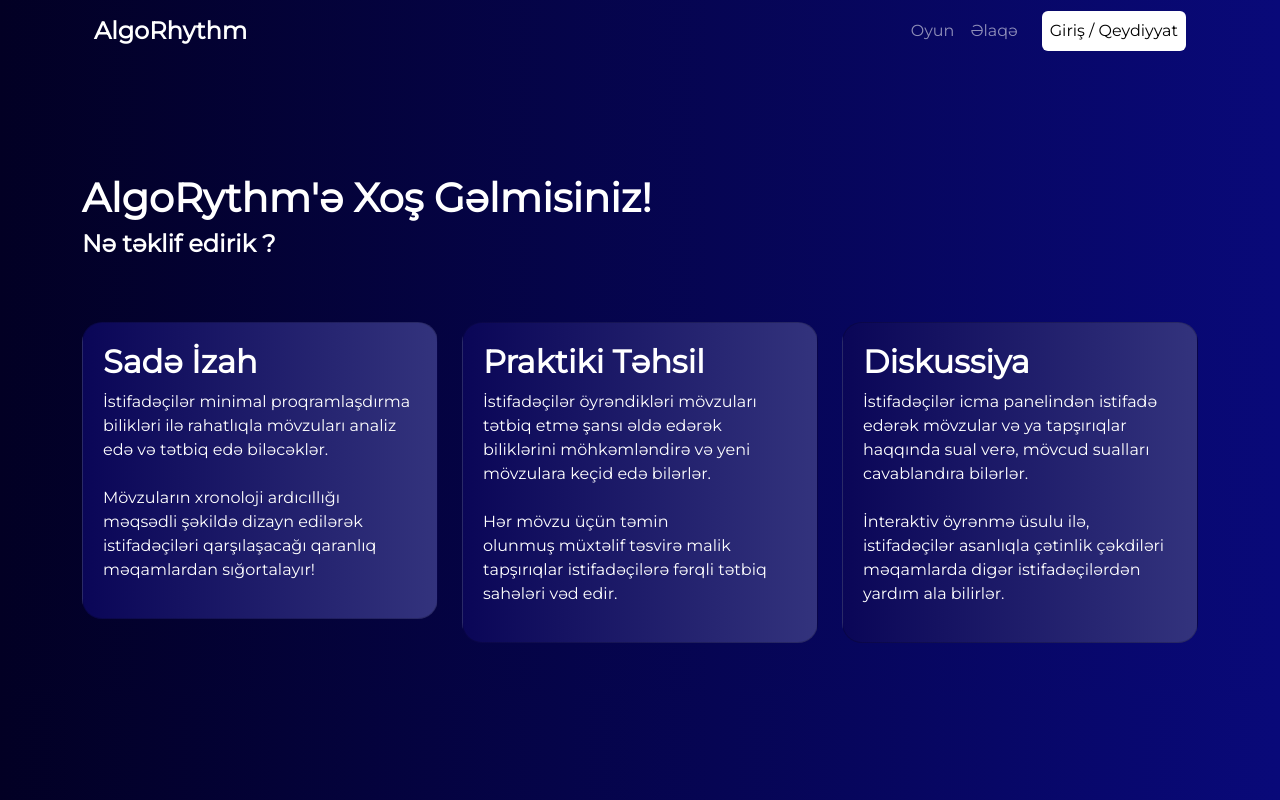
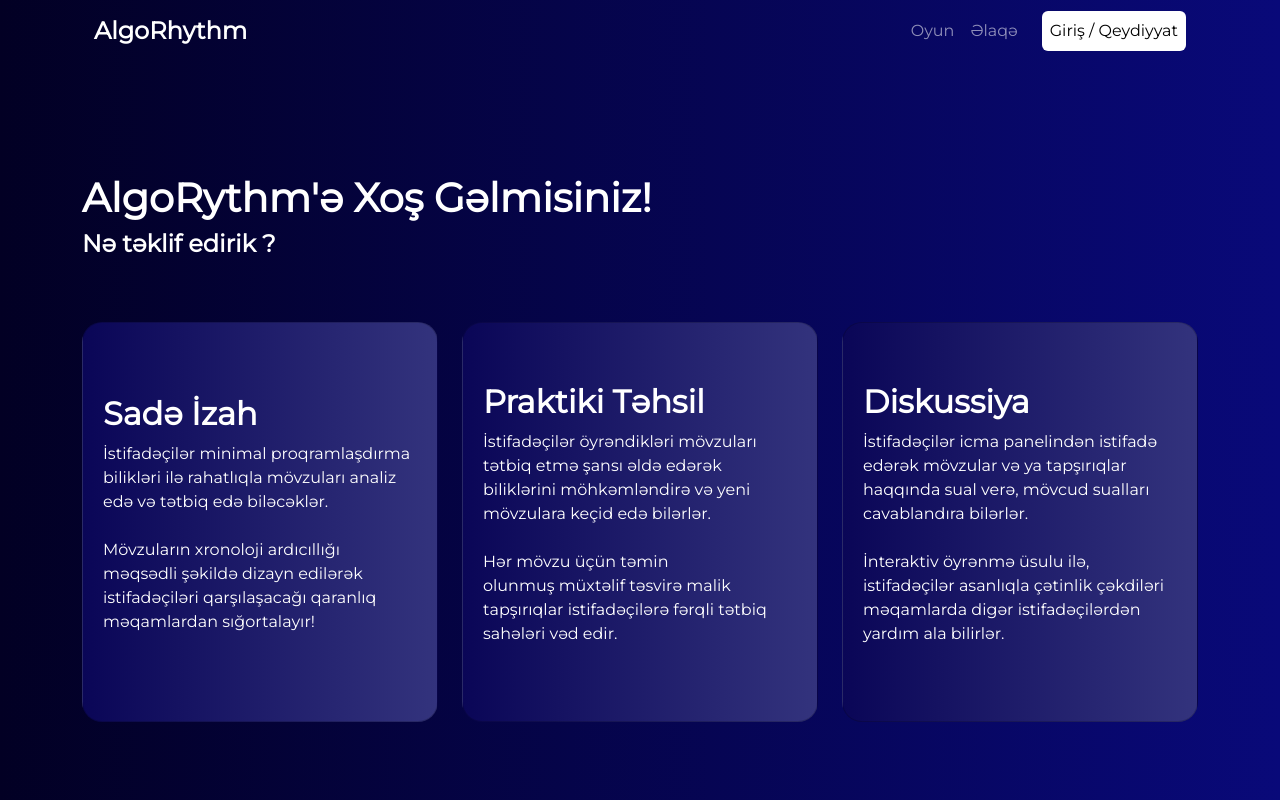
Before and after one commit to FaridM55/Algorhythm, a React (Vite) app: page / in a window 1280 px wide. Built offline with nearby package versions, Linux system fonts and the light colour scheme.

Commit message:
Update app.scss

```diff
--- a/src/styles/app.scss
+++ b/src/styles/app.scss
@@ -34,6 +34,10 @@ body {
 }
 
 .info-card {
+  min-height: 400px;
+  display: flex;
+  flex-direction: column;
+  justify-content: center;
   background: rgb(10, 6, 87);
   background: linear-gradient(
     90deg,
```
